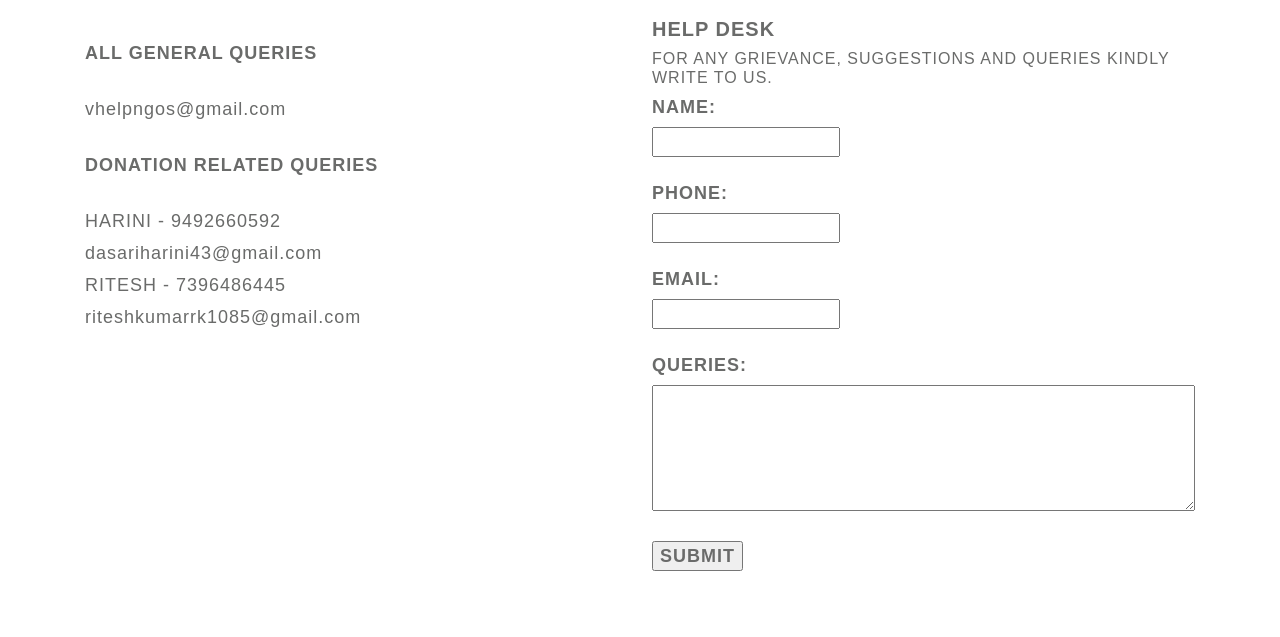
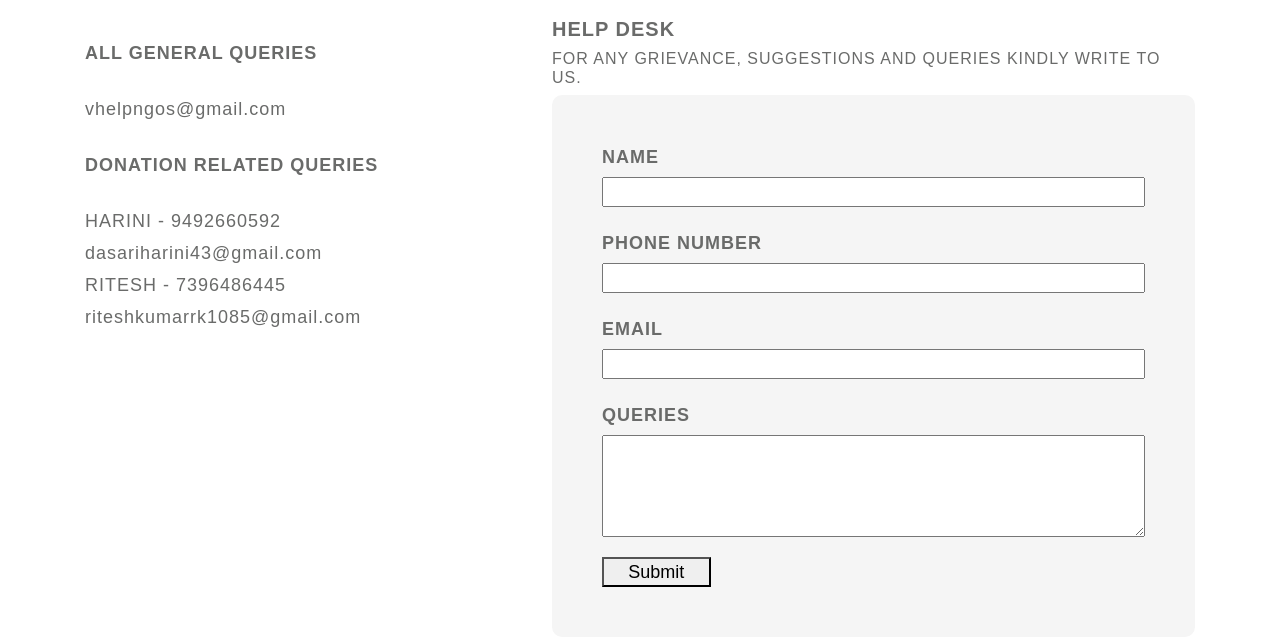
Before and after one commit to Ritesh-Kumarr/VHelpNGOs, a plain HTML site: page contact.html in a window 1280 px wide. Shown: the part 174-811 px from the top of the page. Drawn offline with nearby package versions, Linux system fonts and the light colour scheme.

Commit message:
added a working form in books donation page and contact page

```diff
--- a/contact.html
+++ b/contact.html
@@ -39,16 +39,24 @@
     letter-spacing: 1px;
     text-align: left;
   }
-  .but{
-    color: #6a6b6a;
-    font-family: Raleway,Sans-serif;
-    font-size: 18px;
-    font-weight: 700;
-    text-transform: uppercase;
-    line-height: 24px;
-    letter-spacing: 1px;
-    text-align: left;
 
+  .donate-button>button{
+    background-color: #f1c675;
+    border: none;
+    padding: 5px 10px;
+    border-radius: 5px;
+  }
+  .form-2{
+    display: flex;
+    flex-direction: column;
+    /*width: 35%;*/
+    background-color: whitesmoke;
+    padding: 50px;
+    border-radius: 10px;
+  }
+  .form-2>button{
+    width: 20%;
+    margin-top: 20px;
   }
 </style>
 <body class="con">
@@ -66,7 +74,7 @@
       <!--                <a class="nav-link" href="#">Home <span class="sr-only">(current)</span></a>-->
       <!--            </li>-->
       <li class="nav-item active">
-        <a class="nav-link" href="donations.html">Donations <span class="sr-only">(current)</span></a>
+        <a class="nav-link" href="donations.html">Donate <span class="sr-only">(current)</span></a>
       </li>
       <li class="nav-item active">
         <a class="nav-link" href="contact.html">Contact <span class="sr-only">(current)</span></a>
@@ -104,36 +112,25 @@
       <h6 class="con1">riteshkumarrk1085@gmail.com</h6>
     </div>
 
-
     <div class="col con2">
       <h5><strong>Help Desk</strong></h5>
       <h6>For any grievance, suggestions and queries kindly write to us.</h6>
-      <form>
-        <label>Name:</label>
+      <form action="https://formsubmit.co/riteshkumarrk1085@gmail.com" method="POST" class="form-2">
+        <i class="fa-solid fa-xmark" style="text-align: right; cursor: pointer;"></i>
+        <label for="name">Name</label>
+        <input type="text" id="name" name="Name" required>
         <br>
-        <input type="text" name="Enter your name" size="15">
+        <label for="ph_no">Phone Number</label>
+        <input type="text" id="ph_no" name="Phone_num" required>
         <br>
+        <label for="email">Email</label>
+        <input type="email" id="email" name="email" required>
         <br>
-        <label>Phone:</label>
-        <br>
-        <input type="text" name="Enter your contact number" size="15">
-        <br>
-        <br>
-        <label>Email:</label>
-        <br>
-        <input type="text" name="Enter your email" size="15">
-        <br>
-        <br>
-        <label>Queries:</label>
-        <br>
-        <textarea cols="50" rows="5" value="Message"></textarea>
-        <br>
-        <br>
-        <input class="but" type="submit" value="Submit">
+        <label for="addr">QUERIES</label>
+        <textarea id="addr" rows="4" cols="50" name="address" required></textarea>
+        <button type="submit">Submit</button>
       </form>
-
     </div>
-
   </div>
 </div>
 
```
Also changed, not shown: books.html (+1 -1 lines), donations.html (+1 -1 lines), index.html (+2 -2 lines).
